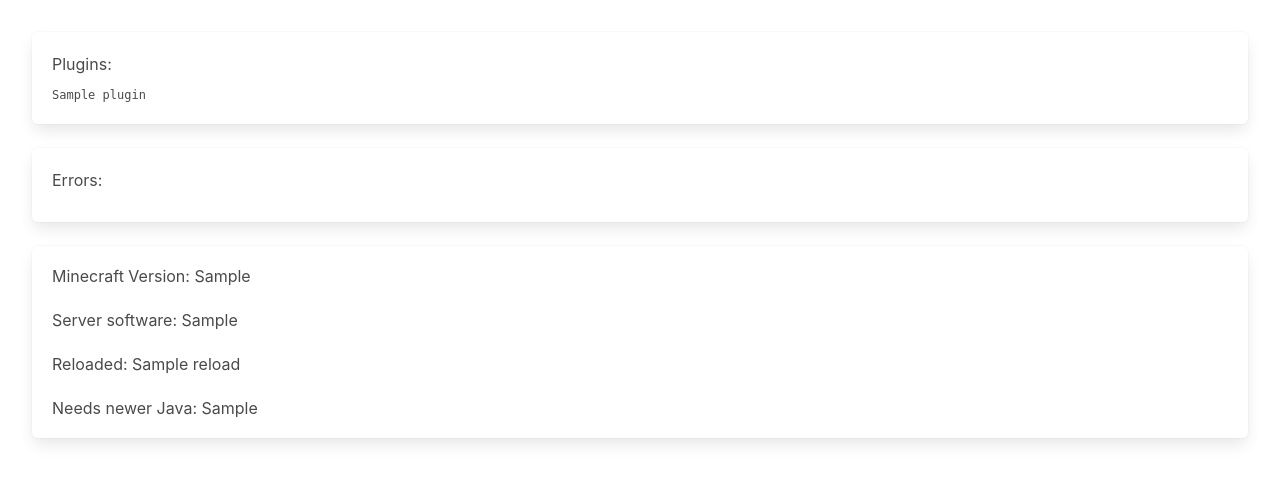
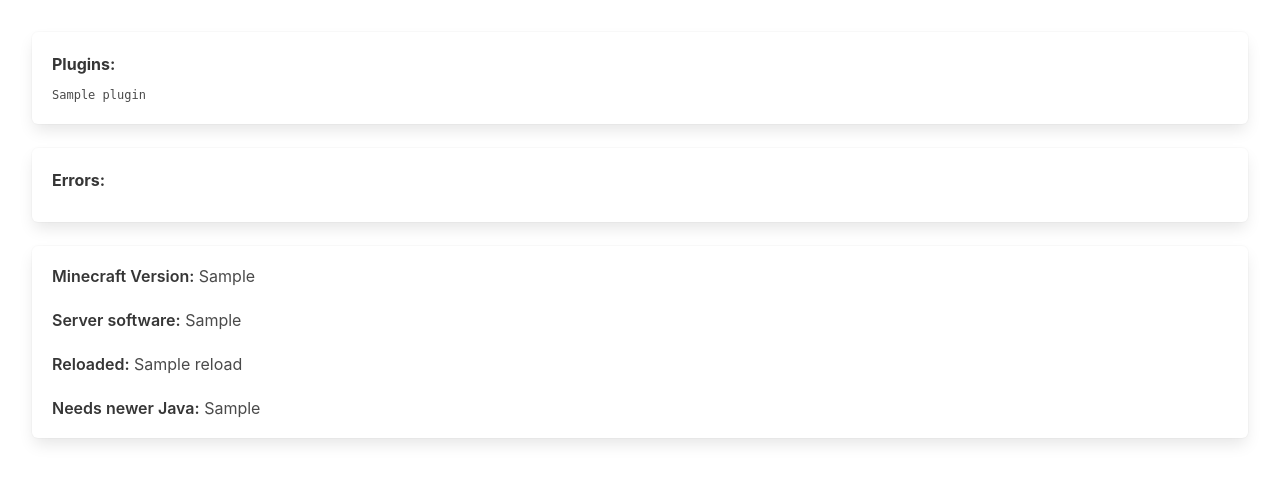
Before and after one commit to zlataovce/plshelp, a Flask app: template templates/show.html in a window 1280 px wide. Shown: the top 483 px of the page. Run offline with Flask 2, Linux system fonts and the light colour scheme; the template is opened without the code that fills it: most values are stand-ins (such as "Sample title", 1, 10 or a date in 2020).

Commit message:
Update show.html

```diff
--- a/templates/show.html
+++ b/templates/show.html
@@ -8,24 +8,24 @@
 	<link rel="stylesheet" href="https://cdn.jsdelivr.net/npm/bulma@0.9.2/css/bulma.min.css">
 </head>
 <body>
-	<div class="container is-fluid" style="padding-top: 32px;">
+	<div class="container is-fluid" style="padding-top: 32px; padding-bottom: 32px;">
 		<div class="box">
-			<h3 style="padding-bottom: 10px;">Plugins:</h3>
+			<h3 style="padding-bottom: 10px;"><strong>Plugins:</strong></h3>
 			{% for plugin in plugins %}
 			<div style="font-family: monospace, sans-serif; font-size: 12px; font-color: white;">{{plugin}}</div>
 			{% endfor %}
 		</div>
 		<div class="box">
-			<h3 style="padding-bottom: 10px;">Errors: </h3>
+			<h3 style="padding-bottom: 10px;"><strong>Errors:</strong></h3>
 			{% for error in errors %}
 			<div style="font-family: monospace, sans-serif; font-size: 12px;">{{error}}</div>
 			{% endfor %}
 		</div>
 		<div class="box">
-			<div class="subtitle" style="font-size: 16px;">Minecraft Version: {{minecraft_version}}</div>
-			<div class="subtitle" style="font-size: 16px;">Server software: {{server_software}}</div>
-			<div class="subtitle" style="font-size: 16px;">Reloaded: {{reload}}</div>
-			<div class="subtitle" style="font-size: 16px;">Needs newer Java: {{needs_newer_java}}</div>
+			<div class="subtitle" style="font-size: 16px;"><strong>Minecraft Version:</strong> {{minecraft_version}}</div>
+			<div class="subtitle" style="font-size: 16px;"><strong>Server software:</strong> {{server_software}}</div>
+			<div class="subtitle" style="font-size: 16px;"><strong>Reloaded:</strong> {{reload}}</div>
+			<div class="subtitle" style="font-size: 16px;"><strong>Needs newer Java:</strong> {{needs_newer_java}}</div>
 		</div>
 	</div>
 </body>
```
